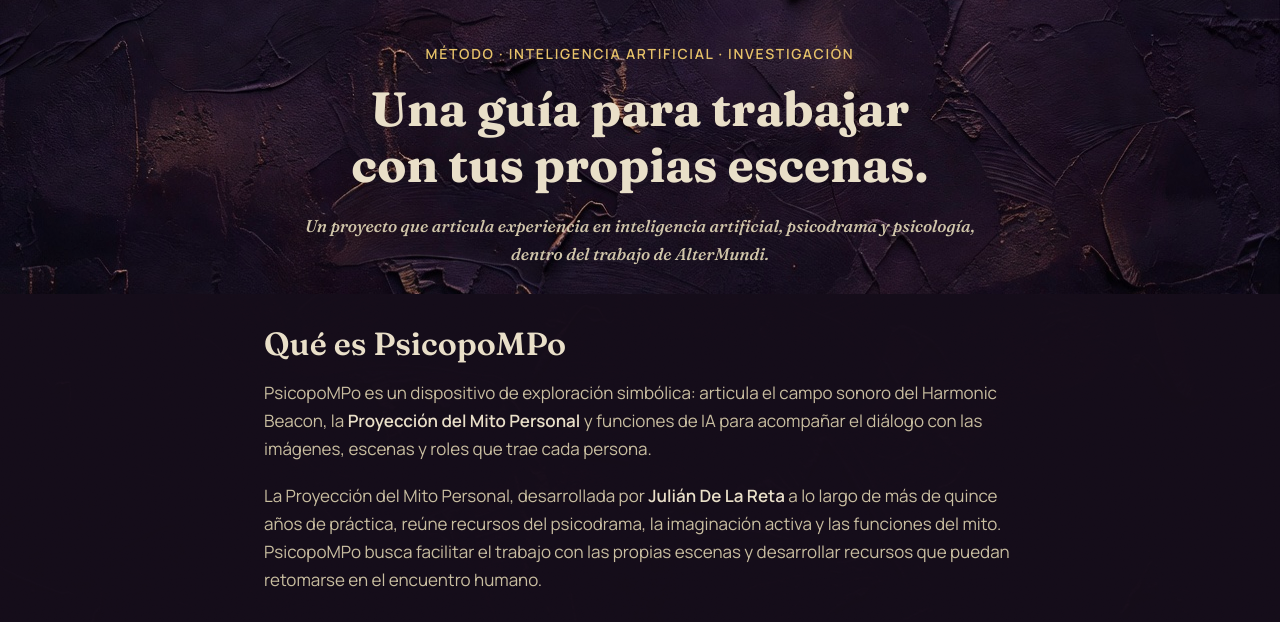
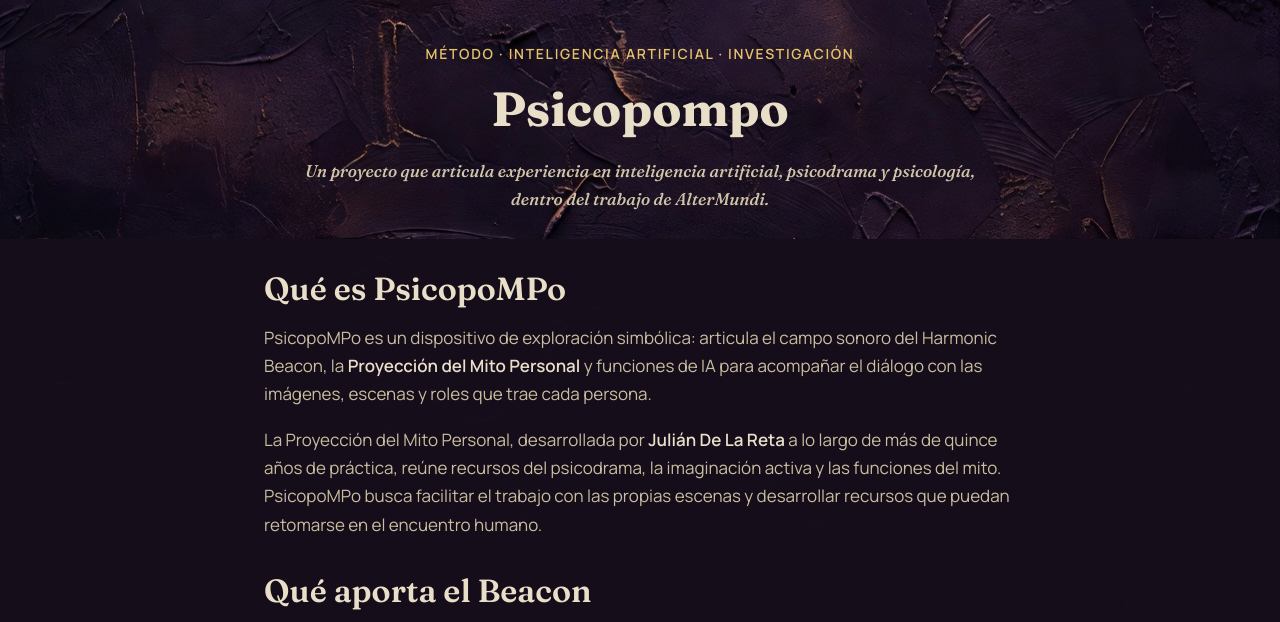
Before and after one commit to SairaAsua/psicopompoweb, a website: page anotate/conocer/index.html in a window 1280 px wide. Shown: the part 156-778 px from the top of the page. Drawn offline with Linux system fonts and the light colour scheme.

Commit message:
Use Psicopompo as the explanation page heading (#5)
Co-authored-by: Eko <eko@localhost>

```diff
--- a/anotate/conocer/index.html
+++ b/anotate/conocer/index.html
@@ -16,7 +16,7 @@
   <a class="qr-skip" href="#metodo"><span data-lang="es">Ir al contenido</span><span data-lang="en">Skip to content</span></a>
   <div class="qr-event"><span data-lang="es">Demostración abierta · Aula A</span><span data-lang="en">Open demonstration · Room A</span><span class="qr-event-date"> · Córdoba · 13–14 NOV 2026</span></div>
   <nav class="site-nav"><div class="wrap site-nav-inner"><a class="site-nav-brand" href="/"><img src="/assets/logo-psicopompo-hueso.png" alt="" width="1532" height="688">PsicopoMPo</a><div class="lang-switch" role="group" aria-label="Idioma / Language"><button class="lang-switch-opt" type="button" data-set-lang="es">ES</button><button class="lang-switch-opt" type="button" data-set-lang="en">EN</button></div></div><div class="wrap qr-tabs"><a href="/anotate/"><span data-lang="es">Sumate a la experiencia</span><span data-lang="en">Join the experience</span></a><a href="/anotate/conocer/" aria-current="page"><span data-lang="es">Conocé PsicopoMPo</span><span data-lang="en">About Psychopomp</span></a></div></nav>
-  <header class="qr-detail-header"><div class="wrap"><span class="eyebrow"><span data-lang="es">Método · Inteligencia artificial · Investigación</span><span data-lang="en">Method · Artificial intelligence · Research</span></span><h1><span data-lang="es">Una guía para trabajar<br>con tus propias escenas.</span><span data-lang="en">A guide for exploring<br>your own scenes.</span></h1><p class="standfirst"><span data-lang="es">Un proyecto que articula experiencia en inteligencia artificial, psicodrama y psicología, dentro del trabajo de AlterMundi.</span><span data-lang="en">An AlterMundi project bringing together expertise in artificial intelligence, psychodrama and psychology.</span></p></div></header>
+  <header class="qr-detail-header"><div class="wrap"><span class="eyebrow"><span data-lang="es">Método · Inteligencia artificial · Investigación</span><span data-lang="en">Method · Artificial intelligence · Research</span></span><h1>Psicopompo</h1><p class="standfirst"><span data-lang="es">Un proyecto que articula experiencia en inteligencia artificial, psicodrama y psicología, dentro del trabajo de AlterMundi.</span><span data-lang="en">An AlterMundi project bringing together expertise in artificial intelligence, psychodrama and psychology.</span></p></div></header>
   <main class="wrap qr-article" id="metodo">
     <section><h2><span data-lang="es">Qué es PsicopoMPo</span><span data-lang="en">What Psychopomp is</span></h2><p><span data-lang="es">PsicopoMPo es un dispositivo de exploración simbólica: articula el campo sonoro del Harmonic Beacon, la <strong>Proyección del Mito Personal</strong> y funciones de IA para acompañar el diálogo con las imágenes, escenas y roles que trae cada persona.</span><span data-lang="en">Psychopomp is a symbolic exploration system combining the Harmonic Beacon sound field, <strong>Personal Myth Projection</strong> and AI functions to accompany a dialogue with each person's own images, scenes and roles.</span></p><p><span data-lang="es">La Proyección del Mito Personal, desarrollada por <strong>Julián De La Reta</strong> a lo largo de más de quince años de práctica, reúne recursos del psicodrama, la imaginación activa y las funciones del mito. PsicopoMPo busca facilitar el trabajo con las propias escenas y desarrollar recursos que puedan retomarse en el encuentro humano.</span><span data-lang="en"><strong>Julián De La Reta</strong> developed Personal Myth Projection through more than fifteen years of practice. It combines psychodramatic tools, active imagination and the functions of myth. Psychopomp aims to support work with one's own scenes and resources that can be revisited in human encounters.</span></p></section>
     <section><h2><span data-lang="es">Qué aporta el Beacon</span><span data-lang="en">The role of Beacon</span></h2><p><span data-lang="es">El Beacon sostiene un campo de tonos, armónicos y resonancias basado en relaciones proporcionales. La escucha forma parte del encuadre del recorrido interior. Lo llamamos un <strong>guardarraíl sonoro</strong>: una referencia de acompañamiento mientras la atención se abre a sensaciones e imágenes, sin atribuirle un efecto idéntico en todas las personas.</span><span data-lang="en">Beacon sustains a field of tones, harmonics and resonances based on proportional relationships. Listening is part of the frame for the inner journey. We describe it as a <strong>sonic guardrail</strong>: an accompanying reference as attention opens to sensations and images, without assuming the same effect for everyone.</span></p></section>
```
